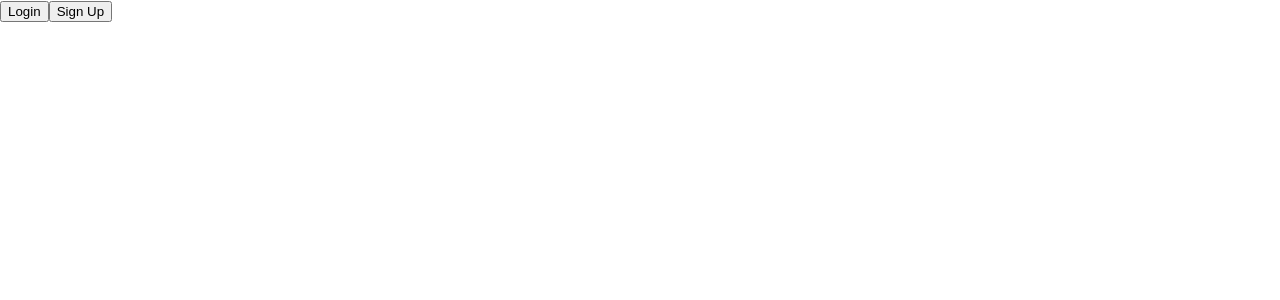
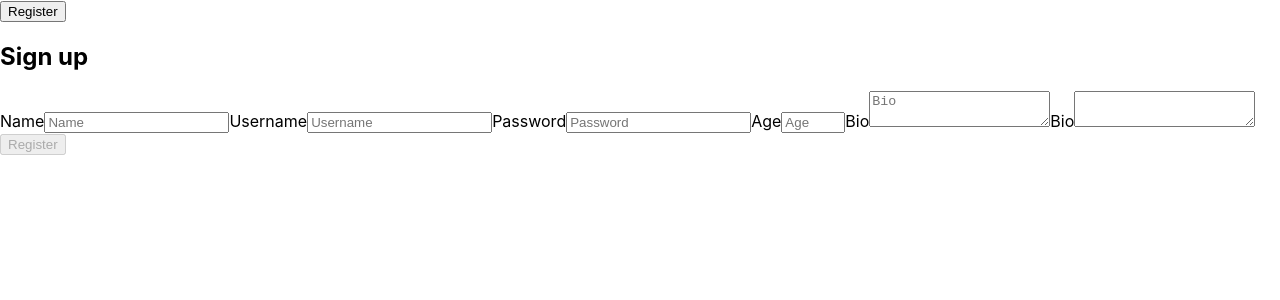
Before and after one commit to nuriaciscar/Front, a React (Create React App) app: page /login in a window 1280 px wide. Shown: the top 300 px of the page. Built offline with nearby package versions, Linux system fonts and the light colour scheme; no server answers.

Commit message:
Added component RegisterForm

```diff
--- /dev/null
+++ b/src/components/RegisterForm/RegisterForm.js
@@ -0,0 +1,140 @@
+import { useEffect, useState } from "react";
+
+import useUser from "../../hooks/useUser";
+
+const RegisterForm = () => {
+  const initialUserData = {
+    username: "",
+    password: "",
+    name: "",
+    age: "",
+    bio: "",
+    image: "",
+  };
+
+  const [loginUserData, setUserData] = useState(initialUserData);
+  const [isDisabled, setIsDisabled] = useState(true);
+
+  //   const { loginUser } = useUser();
+
+  const onSubmit = (event) => {
+    event.preventDefault();
+    // loginUser(loginUserData);
+  };
+
+  const changeDataUser = (event) => {
+    setUserData({
+      ...loginUserData,
+      [event.target.id]: event.target.value,
+    });
+  };
+
+  useEffect(() => {
+    setIsDisabled(
+      loginUserData.username === "" ||
+        loginUserData.password === "" ||
+        loginUserData.name === "" ||
+        loginUserData.age === "" ||
+        loginUserData.bio === ""
+    );
+  }, [loginUserData]);
+
+  return (
+    <form
+      noValidate
+      autoComplete="off"
+      onSubmit={onSubmit}
+      className="loginform"
+    >
+      <h2 className="loginform_title">Sign up</h2>
+      <label htmlFor="name" className="loginform_label">
+        Name
+      </label>
+      <input
+        type="text"
+        id="name"
+        name="name"
+        placeholder="Name"
+        required
+        onChange={changeDataUser}
+        className="loginform_input"
+        value={loginUserData.name}
+      ></input>
+      <label htmlFor="username" className="loginform_label">
+        Username
+      </label>
+      <input
+        type="text"
+        id="username"
+        name="username"
+        placeholder="Username"
+        required
+        onChange={changeDataUser}
+        className="loginform_input"
+        value={loginUserData.username}
+      ></input>
+      <label htmlFor="password" className="loginform_label">
+        Password
+      </label>
+      <input
+        type="password"
+        id="password"
+        name="password"
+        placeholder="Password"
+        required
+        onChange={changeDataUser}
+        className="loginform_input"
+        value={loginUserData.password}
+      ></input>
+      <label htmlFor="age" className="loginform_label">
+        Age
+      </label>
+      <input
+        type="number"
+        id="age"
+        name="age"
+        min="16"
+        max="130"
+        placeholder="Age"
+        required
+        onChange={changeDataUser}
+        className="loginform_input"
+        value={loginUserData.username}
+      ></input>
+      <label htmlFor="bio" className="loginform_label">
+        Bio
+      </label>
+      <textarea
+        type=""
+        id="bio"
+        name="bio"
+        placeholder="Bio"
+        required
+        onChange={changeDataUser}
+        className="loginform_input"
+        value={loginUserData.username}
+      ></textarea>
+      <label htmlFor="image" className="loginform_label">
+        Bio
+      </label>
+      <textarea
+        type="file"
+        id="image"
+        onChange={changeDataUser}
+        className="loginform_input"
+        value={loginUserData.username}
+      ></textarea>
+      <button
+        type="submit"
+        className={
+          isDisabled ? "loginform_submit_disabled" : "loginform_submit_active"
+        }
+        disabled={isDisabled}
+      >
+        Register
+      </button>
+    </form>
+  );
+};
+
+export default RegisterForm;
--- a/src/pages/LoginPage/LoginPage.js
+++ b/src/pages/LoginPage/LoginPage.js
@@ -1,10 +1,13 @@
-import { useEffect } from "react";
+import { useEffect, useState } from "react";
 import { useSelector } from "react-redux";
 import { useNavigate } from "react-router";
 import { Link } from "react-router-dom";
+import LoginForm from "../../components/LoginForm/LoginForm";
+import RegisterForm from "../../components/RegisterForm/RegisterForm";
 
 const LoginPage = () => {
   const user = useSelector((store) => store.user);
+  const [clicked, setIsClicked] = useState(false);
 
   let navigate = useNavigate();
 
@@ -12,18 +15,27 @@ const LoginPage = () => {
     user.isAuthenticated ? navigate("/users/") : navigate("/login");
   }, [navigate, user]);
 
+  const openRegistration = () => {
+    setIsClicked(!clicked);
+  };
   return (
+    <div>
+      {!clicked ? (
         <>
-      <div>
           <Link to="/login/login">
-          <button>Login</button>
+            <button onClick={openRegistration}>Register</button>
           </Link>
-
+          <RegisterForm />
+        </>
+      ) : (
+        <>
           <Link to="/login/register">
-          <button>Sign Up</button>
+            <button>Back to Login</button>
           </Link>
+          <LoginForm />
+        </>
+      )}
     </div>
-    </>
   );
 };
 
--- a/src/redux/thunks/loginUserThunk.js
+++ b/src/redux/thunks/loginUserThunk.js
@@ -6,7 +6,7 @@ const urlApi = process.env.REACT_APP_API_URL;
 
 export const loginUserThunk = (user) => {
   return async (dispatch) => {
-    const { data: token } = await axios.post(urlApi + "/login/login", user);
+    const { data: token } = await axios.post(urlApi + "login/login", user);
     localStorage.setItem(process.env.REACT_APP_LOCALSTORAGE_KEY, token.token);
     const userInfo = jwtDecode(token);
     dispatch(loginUserAction(userInfo));
```
Also changed, not shown: src/pages/LoginPage/LoginPage.css (added). Lines whose indentation alone changed are shown as unchanged.
